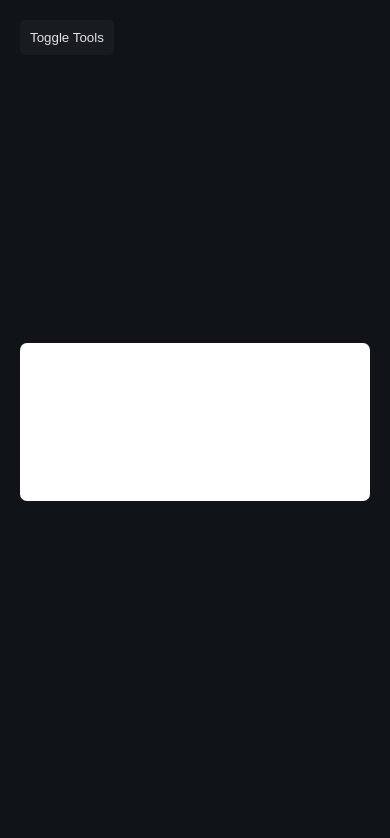
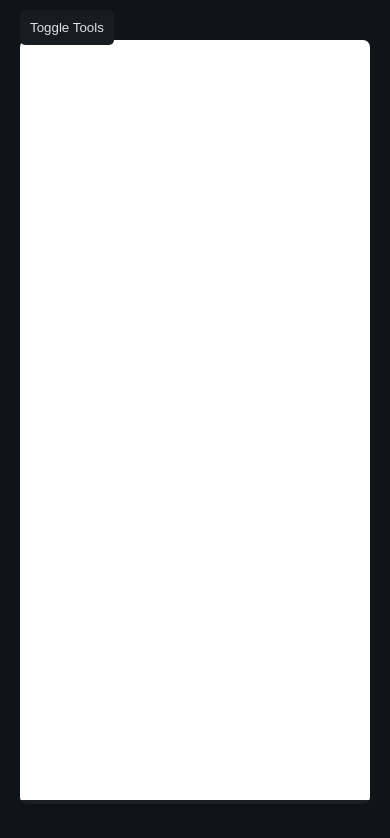
Before and after one commit to yashrajbharti/drawing-board, a plain HTML site: page index.html in a window 390 px wide. Drawn offline with Linux system fonts and the light colour scheme.

Commit message:
add: support for mobile with proper placement of toggle button

```diff
--- a/style.css
+++ b/style.css
@@ -247,7 +247,7 @@ input[type="checkbox"] {
   position: absolute;
   inset-inline-start: 0;
   inset-block-start: 0;
-  margin: 20px;
+  margin: 10px 20px;
   background: var(--md-sys-color-surface-container-low);
   color: var(--md-sys-color-on-surface);
   border: none;
@@ -262,6 +262,12 @@ input[type="checkbox"] {
     display: block;
   }
 
+  .drawing-board canvas {
+    width: 100%;
+    height: 90dvh;
+  }
+
+
   [aria-expanded="false"]+.container>.tools-content {
     display: none;
     max-height: 0;
```
